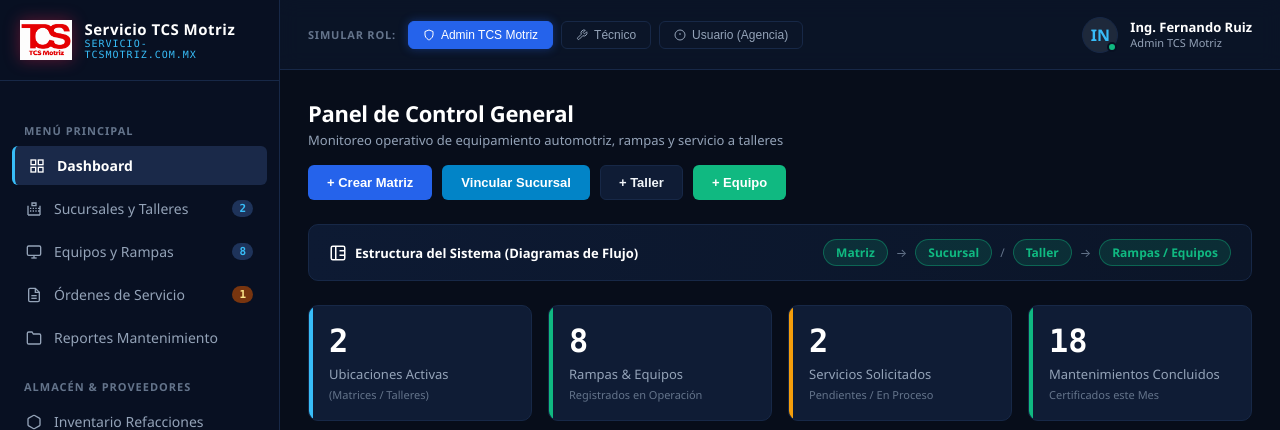
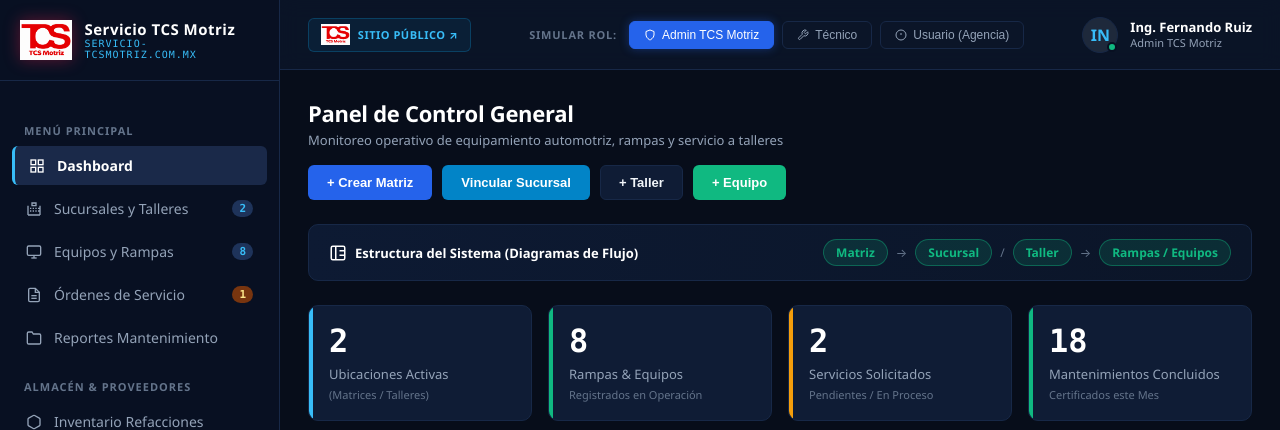
Before and after one commit to swiftstack-dev/tcs-motriz, a PHP site: page /index.php in a window 1280 px wide. Shown: the top 430 px of the page. Run offline with PHP 8.4, Linux system fonts and the light colour scheme.

Commit message:
Feat: Add official logo to menus, modals, printable sheets & QR plates (app/index.php)

```diff
--- a/app/index.php
+++ b/app/index.php
@@ -455,6 +455,13 @@ $equipos = DataStore::getEquipos();
     <main class="main-viewport">
         <!-- BARRA SUPERIOR -->
         <header class="top-navbar">
+            <div style="display: flex; align-items: center; gap: 10px;">
+                <a href="landing.php" target="_blank" style="display: inline-flex; align-items: center; gap: 8px; text-decoration: none; padding: 5px 12px; background: rgba(14, 165, 233, 0.08); border: 1px solid rgba(14, 165, 233, 0.25); border-radius: 6px; transition: all var(--transition-fast);" title="Abrir Landing Page Oficial de TCS Motriz">
+                    <img src="assets/img/logo-tcs.png" alt="TCS Motriz" style="height: 22px; object-fit: contain;">
+                    <span style="font-size: 11px; font-weight: 700; color: #38bdf8; letter-spacing: 0.5px;">SITIO PÚBLICO ↗</span>
+                </a>
+            </div>
+
             <div class="role-simulator-bar">
                 <span class="role-sim-title">Simular Rol:</span>
                 <button class="btn-sim-role <?= (Auth::isAdmin() ? 'active' : '') ?>" data-role="admin">
@@ -505,7 +512,10 @@ $equipos = DataStore::getEquipos();
 <div id="modal-crear-matriz" class="modal-backdrop">
     <div class="modal-dialog">
         <div class="modal-header">
-            <div class="modal-title">Registrar Empresa Matriz y Primera Sucursal</div>
+            <div style="display: flex; align-items: center; gap: 10px;">
+                <img src="assets/img/logo-tcs.png" alt="TCS" style="height: 24px; object-fit: contain;">
+                <div class="modal-title">Registrar Empresa Matriz y Primera Sucursal</div>
+            </div>
             <button class="modal-close" data-close-modal>&times;</button>
         </div>
         <form method="POST" action="index.php?action=crear_matriz">
@@ -575,7 +585,10 @@ $equipos = DataStore::getEquipos();
 <div id="modal-vincular-sucursal" class="modal-backdrop">
     <div class="modal-dialog">
         <div class="modal-header">
-            <div class="modal-title">Vincular Nueva Sucursal a Matriz Existente</div>
+            <div style="display: flex; align-items: center; gap: 10px;">
+                <img src="assets/img/logo-tcs.png" alt="TCS" style="height: 24px; object-fit: contain;">
+                <div class="modal-title">Vincular Nueva Sucursal a Matriz Existente</div>
+            </div>
             <button class="modal-close" data-close-modal>&times;</button>
         </div>
         <form method="POST" action="index.php?action=vincular_sucursal">
@@ -629,7 +642,10 @@ $equipos = DataStore::getEquipos();
 <div id="modal-crear-taller" class="modal-backdrop">
     <div class="modal-dialog">
         <div class="modal-header">
-            <div class="modal-title">Registrar Taller Independiente (Local Único)</div>
+            <div style="display: flex; align-items: center; gap: 10px;">
+                <img src="assets/img/logo-tcs.png" alt="TCS" style="height: 24px; object-fit: contain;">
+                <div class="modal-title">Registrar Taller Independiente (Local Único)</div>
+            </div>
             <button class="modal-close" data-close-modal>&times;</button>
         </div>
         <form method="POST" action="index.php?action=crear_taller">
@@ -685,7 +701,10 @@ $equipos = DataStore::getEquipos();
 <div id="modal-crear-equipo" class="modal-backdrop">
     <div class="modal-dialog modal-dialog-large">
         <div class="modal-header">
-            <div class="modal-title">Registrar Equipo o Rampa Elevadora</div>
+            <div style="display: flex; align-items: center; gap: 10px;">
+                <img src="assets/img/logo-tcs.png" alt="TCS" style="height: 24px; object-fit: contain;">
+                <div class="modal-title">Registrar Equipo o Rampa Elevadora</div>
+            </div>
             <button class="modal-close" data-close-modal>&times;</button>
         </div>
         <form method="POST" action="index.php?action=crear_equipo">
@@ -788,7 +807,10 @@ $equipos = DataStore::getEquipos();
 <div id="modal-solicitar-servicio" class="modal-backdrop">
     <div class="modal-dialog">
         <div class="modal-header">
-            <div class="modal-title">Nueva Solicitud de Servicio a Equipo</div>
+            <div style="display: flex; align-items: center; gap: 10px;">
+                <img src="assets/img/logo-tcs.png" alt="TCS" style="height: 24px; object-fit: contain;">
+                <div class="modal-title">Nueva Solicitud de Servicio a Equipo</div>
+            </div>
             <button class="modal-close" data-close-modal>&times;</button>
         </div>
         <form method="POST" action="index.php?action=solicitar_servicio">
```
